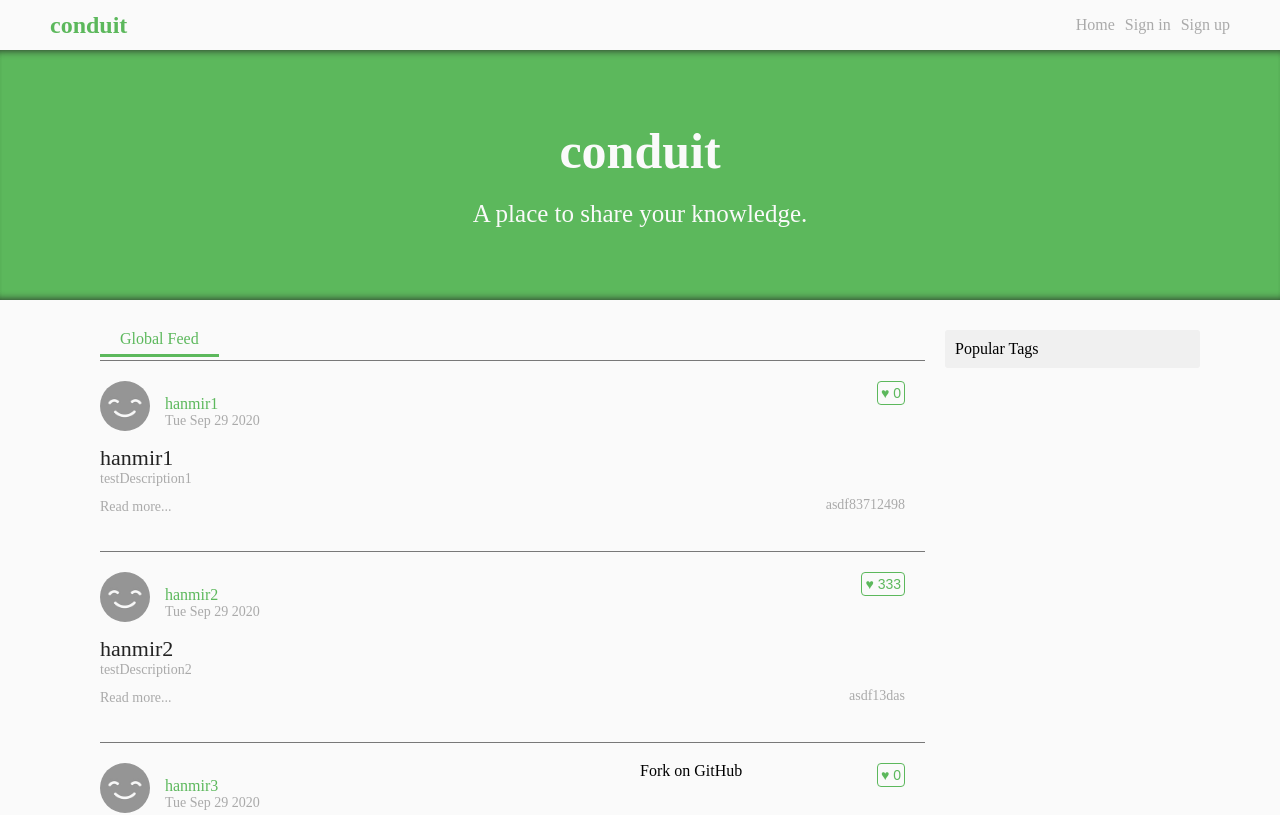
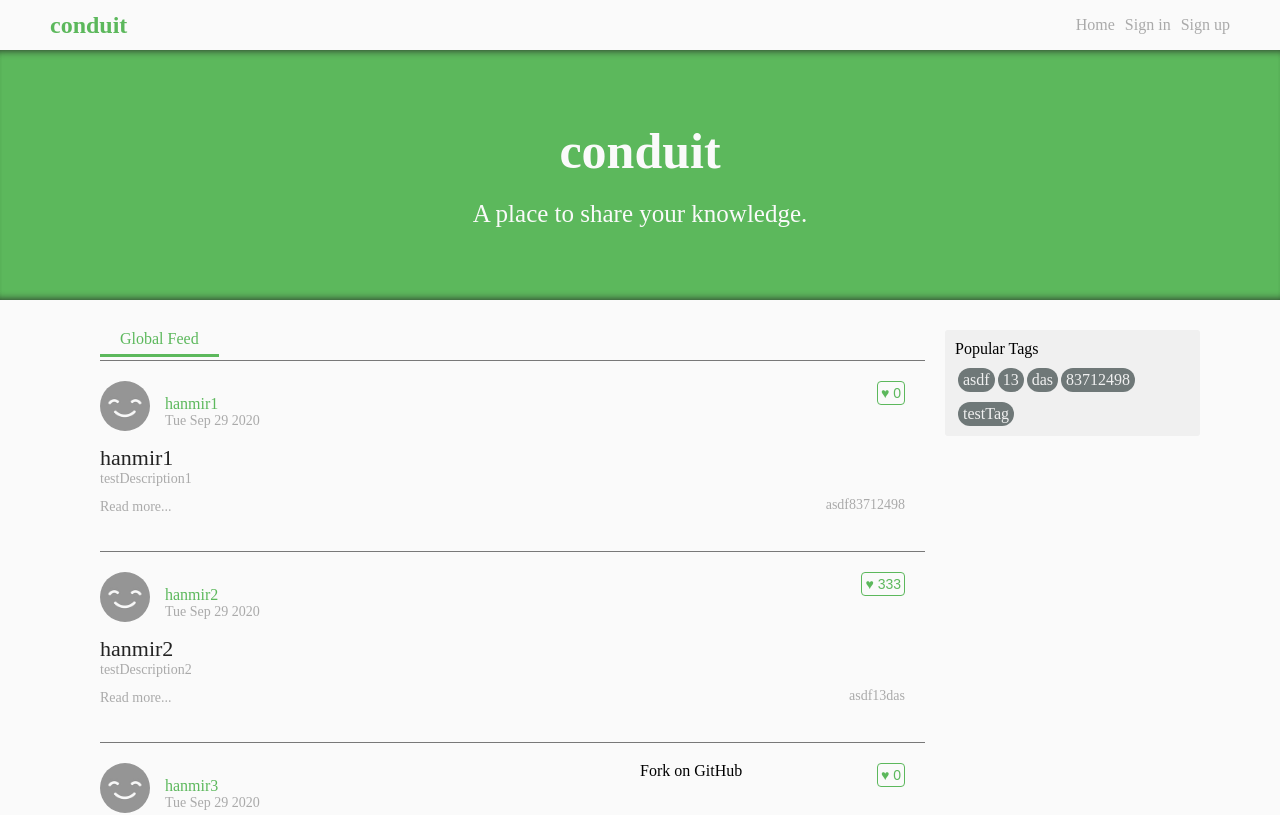
Before and after one commit to M1rev1l/pilotProject, a React app in the folder webpack-demo/: page / in a window 1280 px wide. Shown: the top 815 px of the page. Built offline with nearby package versions, Linux system fonts and the light colour scheme.

Commit message:
20-10-11 03:31 work

```diff
--- a/webpack-demo/src/view/floatSidebar/FloatTagSidebar.tsx
+++ b/webpack-demo/src/view/floatSidebar/FloatTagSidebar.tsx
@@ -36,7 +36,7 @@ export default class FloatTagSidebar extends React.Component {
 				<div className="tagBoxTitle">
 					Popular Tags
 				</div>
-				<TagList tagList={tagListService.tagList}/>
+				<TagList/>
 			</aside>
 		)
 	}
--- a/webpack-demo/src/view/pageList/PageList.tsx
+++ b/webpack-demo/src/view/pageList/PageList.tsx
@@ -14,7 +14,7 @@ export default class PageList extends React.Component {
 		if (this.vm.isEmpty) {
 			return (
 				<ul>
-					{Array(articleListService.pageCount).fill(0).map((_, index) => {
+					{this.vm.makePageArray().map((_, index) => {
 						const page = index + 1;
 						const active = page === articleListService.currentPage;
 
--- a/webpack-demo/src/view/tagList/Tag.tsx
+++ b/webpack-demo/src/view/tagList/Tag.tsx
@@ -1,24 +1,18 @@
 import * as React from 'react';
 import { observer } from 'mobx-react';
-import {ArticleListService} from '@service/articleListService';
-import {TagListService} from '@service/tagListService';
+import {TagVM} from '@src/vm/tag/tagVM'
 
 interface Props {
 	tag: string;
 }
 
-const articleSerivce = ArticleListService.instance;
-const tagService = TagListService.instance;
 @observer
 export default class TagComponent extends React.Component<Props> {
-	readonly handleTagSelect = () => {
-		tagService.selectedTag = this.props.tag;
-		articleSerivce.initCurrentPage();
-	};
+	readonly vm = new TagVM();
 
 	render() {
 		return (
-			<span onClick={this.handleTagSelect} className="tag underlineHober">
+			<span onClick={() => {this.vm.handleTagComponentClick(this.props.tag)}} className="tag underlineHober">
 				{this.props.tag}
 			</span>
 		)
--- a/webpack-demo/src/view/tagList/TagList.tsx
+++ b/webpack-demo/src/view/tagList/TagList.tsx
@@ -1,19 +1,20 @@
 import * as React from 'react';
+import {TagVM} from '@src/vm/tag/tagVM'
 import TagComponent from './Tag';
+import { observer } from 'mobx-react';
 
-interface Props {
-	tagList: ReadonlyArray<string>
-}
+@observer
+export default class TagList extends React.Component {
+	readonly vm = new TagVM();
 
-export default class TagList extends React.Component<Props> {
 	renderTagList() {
-		return this.props.tagList.map((tagData, index) => (
+		return this.vm.tagListMap.map((tagData, index) => (
 			<TagComponent key={index} tag={tagData}/>
 		));
 	}
 
 	render() {
-		if(this.props.tagList){
+		if(this.vm.isEmpty){
 			return (
 				<div className="tagWrapper">
 					{this.renderTagList()}
--- a/webpack-demo/src/vm/page/pageVM.ts
+++ b/webpack-demo/src/vm/page/pageVM.ts
@@ -16,4 +16,8 @@ export class PageVM {
 	handleClickPage(page: number) {
 		service.selectPage(page);
 	}
+
+	makePageArray() {
+		return Array(service.pageCount).fill(0);
+	}
 }
--- /dev/null
+++ b/webpack-demo/src/vm/tag/tagVM.ts
@@ -0,0 +1,24 @@
+import {TagListService} from '@service/tagListService';
+import {ArticleListService} from '@service/articleListService'
+import { computed } from 'mobx';
+
+const tagService = TagListService.instance;
+const articleService = ArticleListService.instance;
+export class TagVM {
+	@computed private get tagList() {
+		return tagService.tagList;
+	}
+
+	@computed get tagListMap() {
+		return this.tagList
+	}
+
+	@computed get isEmpty() {
+		return this.tagList != null ?? true;
+	}
+
+	handleTagComponentClick(tag: string) {
+		tagService.selectedTag = tag;
+		articleService.initCurrentPage();
+	}
+}
```
